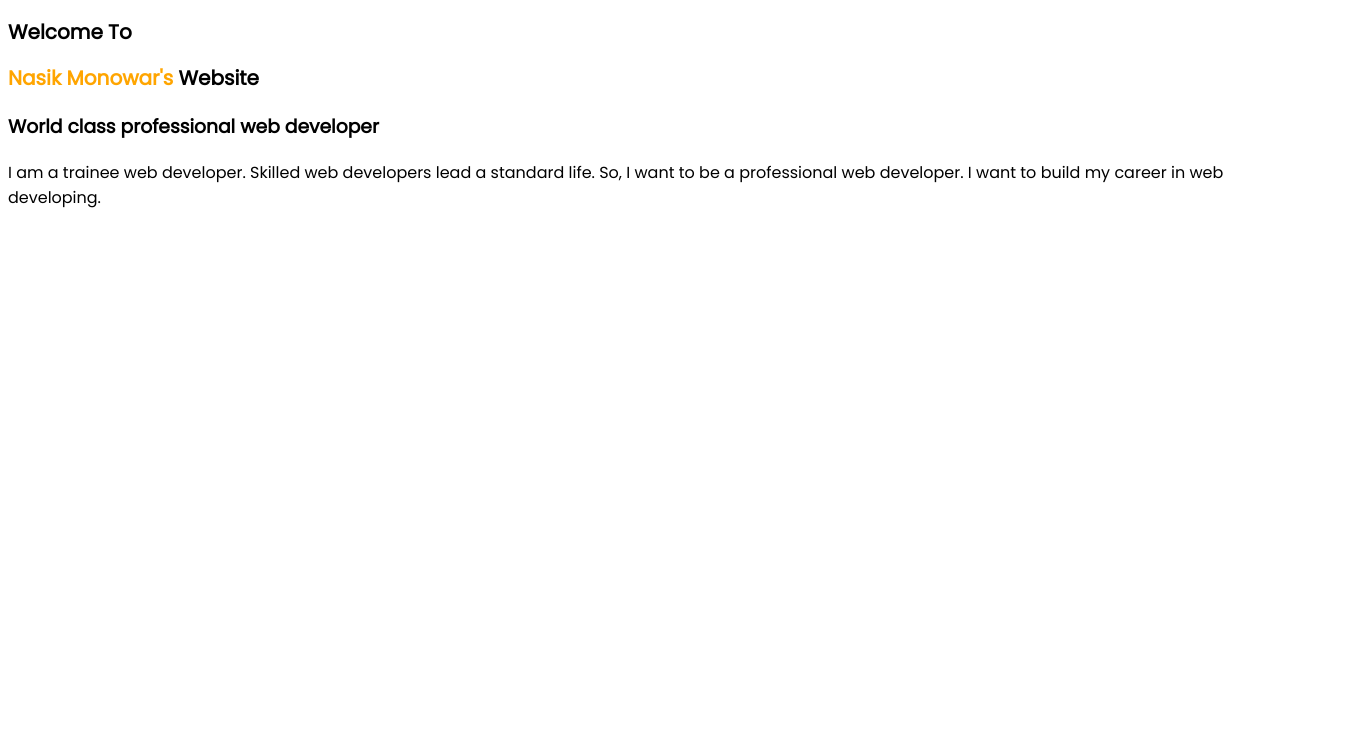
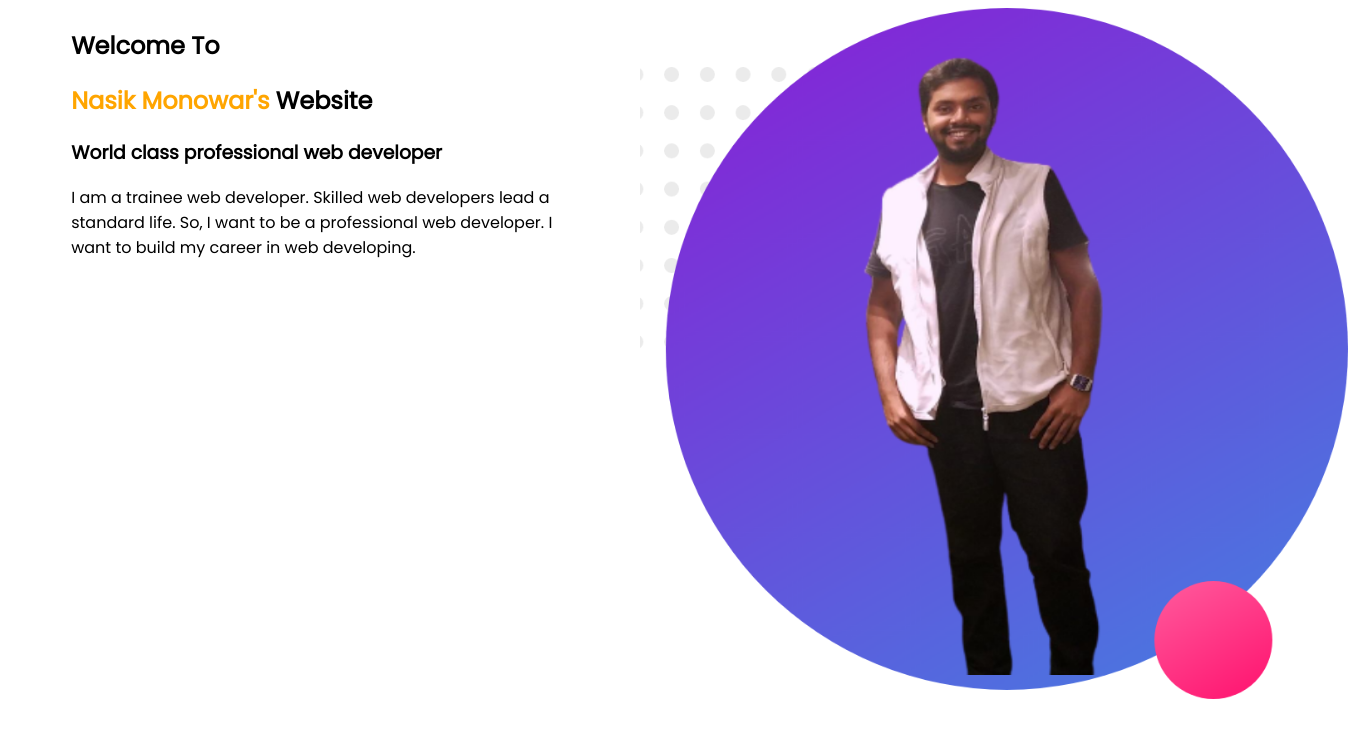
Before and after one commit to nasikmonowar10/web-portfolio, a plain HTML site: page index.html in a window 1280 px wide. Shown: the whole page, 1348 px wide, since content can reach past the window. Drawn offline with Linux system fonts and the light colour scheme.

Commit message:
first commit

```diff
--- a/index.html
+++ b/index.html
@@ -10,10 +10,15 @@
 
 <body>
     <section>
-    <h1>Welcome To</h1>
+    <div class="half-width">
+        <h1>Welcome To</h1>
     <h1><span class="name-highlight">Nasik Monowar's</span> Website</h1>
     <h3> World class professional web developer</h3>
     <p> I am a trainee web developer. Skilled web developers lead a standard life. So, I want to be a professional web developer. I want to build my career in web developing. </p>
+    </div>
+    <div class="half-width">
+        <img src="./images/Nasik.png">
+    </div>
 </section>
 </body>
 </html>
--- a/style.css
+++ b/style.css
@@ -2,8 +2,17 @@ body{
     font-family: 'Poppins', sans-serif;
 }
 h1{
-    font-size: 20px;
+    font-size: 20px5;
 }
 .name-highlight{
  color:orange;
 }
+.half-width{
+    width: 40%;
+    float: left;
+    margin-left: 5%;
+    padding-left: 2;
+}
+.half-width img{
+    width: 140%;
+}
```
Also changed, not shown: 1 other file.
